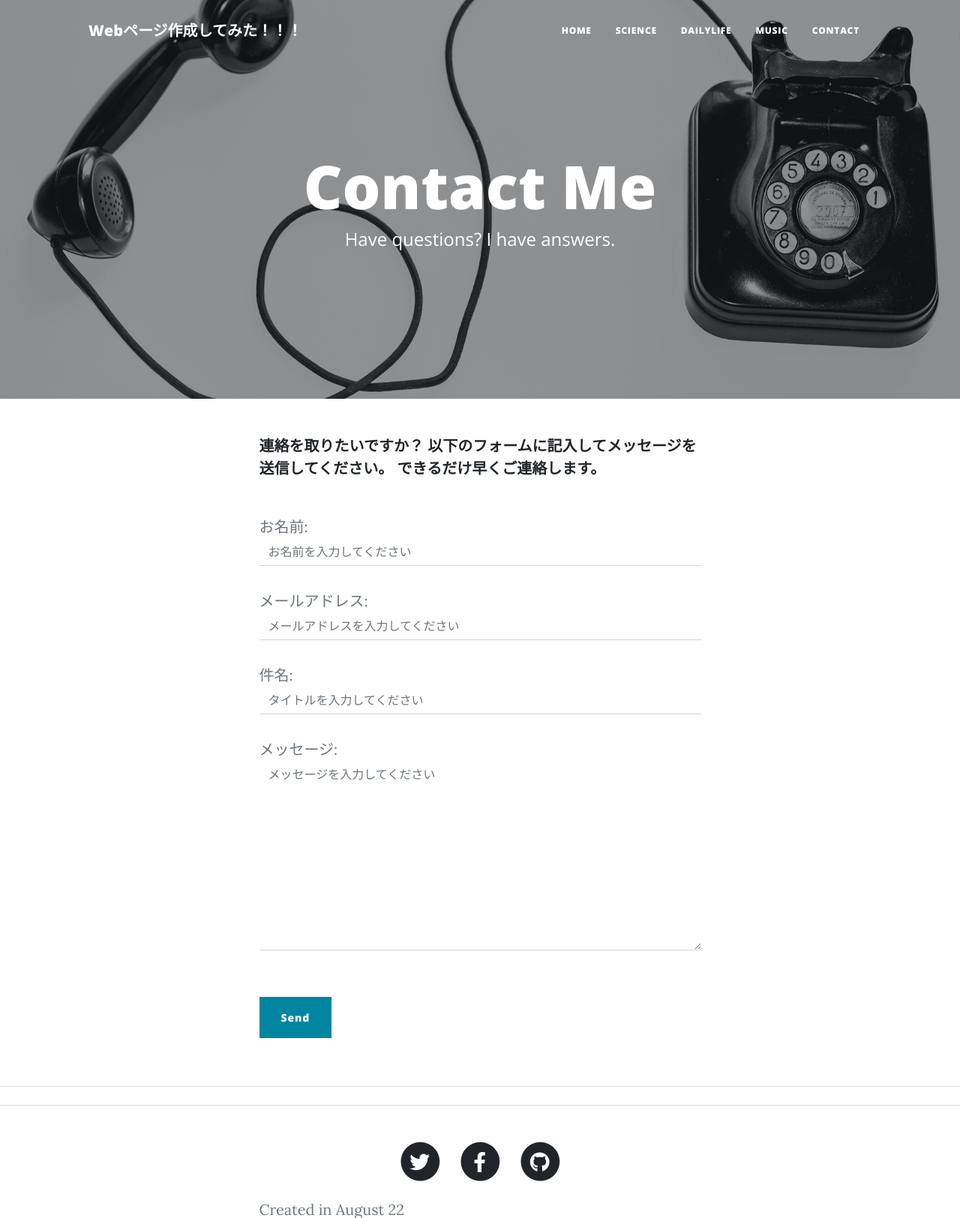
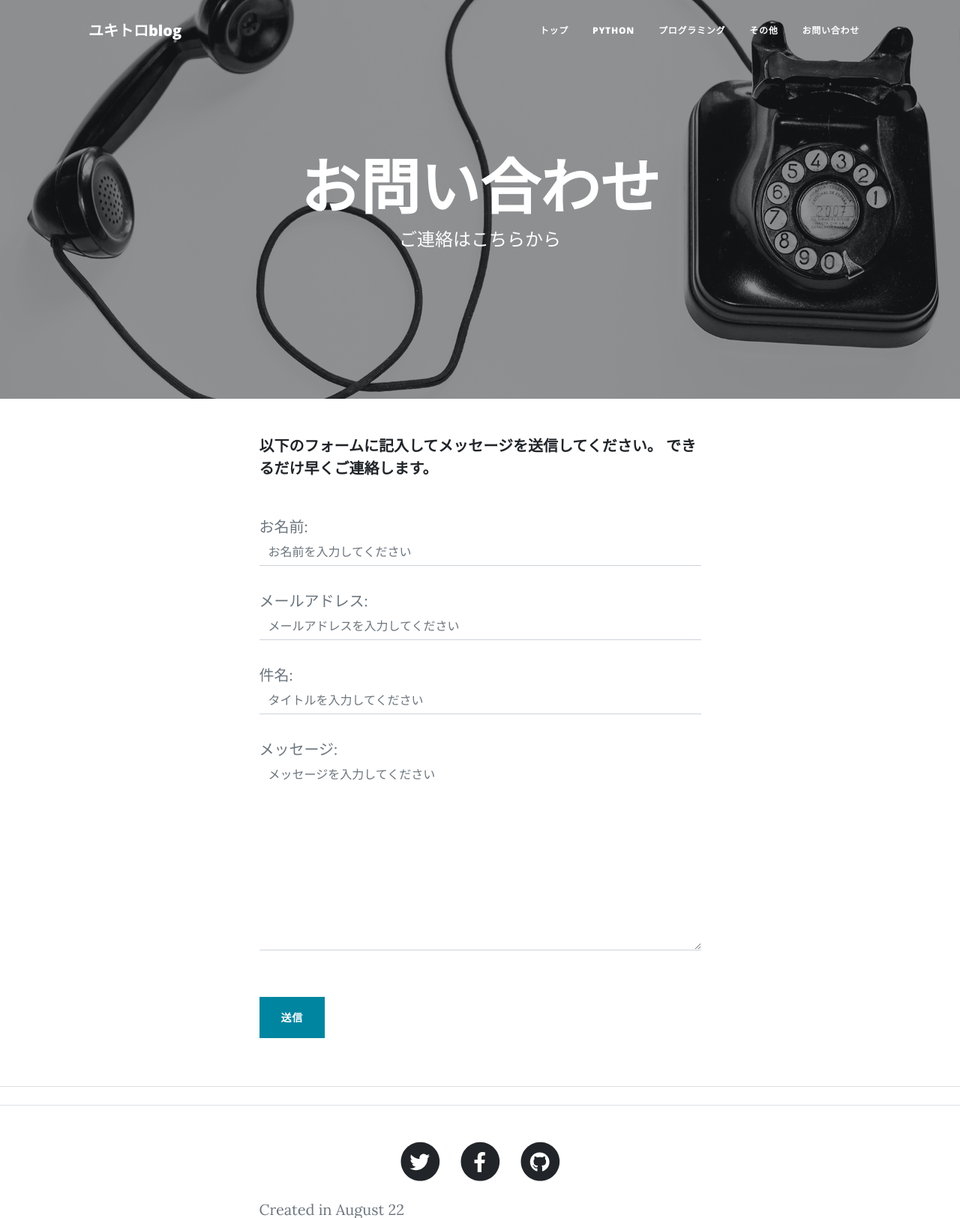
Before and after one commit to nosuke4649001/firstProject_comp, a Django app: page /contact/ in a window 1280 px wide. Shown: the top 1625 px of the page at 75% size. Run offline with Django 3.2, Linux system fonts and the light colour scheme; some libraries are stand-ins or nearby versions.

Commit message:
いろいろ直した

```diff
--- a/blog/models.py
+++ b/blog/models.py
@@ -8,7 +8,7 @@ class BlogPost(models.Model):
     '''
     # カテゴリに設定する項目を入れ子のタプルとして定義
     # 最初の要素はモデルが使用する値、2番目の要素は選択メニューに表示する文字列
-    CATEGORY = (('science', '科学のこと'), ('dailylife', '日常のこと'), ('music', '音楽のこと'))
+    CATEGORY = (('Python', 'Python'), ('プログラミング', 'プログラミング'), ('その他', 'その他'))
 
     # タイトル用のフィールド
     title = models.CharField(
--- a/blog/templates/base.html
+++ b/blog/templates/base.html
@@ -22,18 +22,18 @@
     <!-- Navigation-->
     <nav class="navbar navbar-expand-lg navbar-light" id="mainNav">
         <div class="container px-4 px-lg-5">
-            <a class="navbar-brand" href={% url 'blog:index' %}>Webページ作成してみた！！！</a>
+            <a class="navbar-brand" href={% url 'blog:index' %}>ユキトロblog</a>
             <button class="navbar-toggler" type="button" data-bs-toggle="collapse" data-bs-target="#navbarResponsive" aria-controls="navbarResponsive" aria-expanded="false" aria-label="Toggle navigation">
-                Menu
+
                 <i class="fas fa-bars"></i>
             </button>
             <div class="collapse navbar-collapse" id="navbarResponsive">
                 <ul class="navbar-nav ms-auto py-4 py-lg-0">
-                    <li class="nav-item"><a class="nav-link px-lg-3 py-3 py-lg-4" href="{% url 'blog:index' %}">Home</a></li>
-                    <li class="nav-item"><a class="nav-link px-lg-3 py-3 py-lg-4" href="{% url 'blog:science_list' %}">Science</a></li>
-                    <li class="nav-item"><a class="nav-link px-lg-3 py-3 py-lg-4" href="{% url 'blog:dailylife_list' %}">Dailylife</a></li>
-                <li class="nav-item"><a class="nav-link px-lg-3 py-3 py-lg-4" href="{% url 'blog:music_list' %}">Music</a></li>
-                <li class="nav-item"><a class="nav-link px-lg-3 py-3 py-lg-4" href="{% url 'blog:contact' %}">Contact</a></li>
+                    <li class="nav-item"><a class="nav-link px-lg-3 py-3 py-lg-4" href="{% url 'blog:index' %}">トップ</a></li>
+                    <li class="nav-item"><a class="nav-link px-lg-3 py-3 py-lg-4" href="{% url 'blog:science_list' %}">Python</a></li>
+                    <li class="nav-item"><a class="nav-link px-lg-3 py-3 py-lg-4" href="{% url 'blog:dailylife_list' %}">プログラミング</a></li>
+                <li class="nav-item"><a class="nav-link px-lg-3 py-3 py-lg-4" href="{% url 'blog:music_list' %}">その他</a></li>
+                <li class="nav-item"><a class="nav-link px-lg-3 py-3 py-lg-4" href="{% url 'blog:contact' %}">お問い合わせ</a></li>
             </ul>
         </div>
     </div>
--- a/blog/templates/contact.html
+++ b/blog/templates/contact.html
@@ -10,7 +10,7 @@
 {% load static %}
 <!-- ヘッダー情報のページタイトルは
   ベーステンプレートを利用するページで設定する -->
-{% block title %}Django's Blog - Contact{% endblock %}
+{% block title %}ユキトロblog　-　お問い合わせ{% endblock %}
 
 
   <!-- Page Header -->
@@ -25,9 +25,9 @@
         <div class="col-md-10 col-lg-8 col-xl-7">
           <div class="page-heading">
             <!-- ヘッダーの大見出し(タイトル)を変更 -->
-            <h1>Contact Me</h1>
+            <h1>お問い合わせ</h1>
             <!-- サブタイトルを変更 -->
-            <span class="subheading">Have questions? I have answers.</span>
+            <span class="subheading">ご連絡はこちらから</span>
           </div>
         </div>
       </div>
@@ -44,7 +44,7 @@
       <div class="row gx-4 gx-lg-5 justify-content-center">
         <div class="col-md-10 col-lg-8 col-xl-7">
           <!-- 本文を変更 -->
-          <strong>連絡を取りたいですか？
+          <strong>
                   以下のフォームに記入してメッセージを送信してください。
                   できるだけ早くご連絡します。</strong>
 
@@ -93,7 +93,7 @@
               <!-- 送信用のボタン -->
               <button type="submit"
                       class="btn btn-primary"
-                      id="sendMessageButton">Send</button>
+                      id="sendMessageButton">送信</button>
             </form>
           </div>
         </div>
--- a/blog/views.py
+++ b/blog/views.py
@@ -53,11 +53,11 @@ class ScienceView(ListView):
     # クラス変数modelにモデルBlogPostを設定
     model = BlogPost
     # object_listキーの別名を設定
-    context_object_name = 'science_records'
+    context_object_name = 'Python_records'
     # category='science'のレコードを抽出して
     # 投稿日時の降順で並べ替える
     queryset = BlogPost.objects.filter(
-        category='science').order_by('-posted_at')
+        category='Python').order_by('-posted_at')
     # 1ページに表示するレコードの件数
     paginate_by = 2
 
@@ -74,7 +74,7 @@ class DailylifeView(ListView):
     # category='dailylife'のレコードを抽出して
     # 投稿日時の降順で並べ替える
     queryset = BlogPost.objects.filter(
-        category='dailylife').order_by('-posted_at')
+        category='プログラミング').order_by('-posted_at')
     # 1ページに表示するレコードの件数
     paginate_by = 2
 
@@ -91,7 +91,7 @@ class MusicView(ListView):
     # category='music'のレコードを抽出して
     # 投稿日時の降順で並べ替える
     queryset = BlogPost.objects.filter(
-        category='music').order_by('-posted_at')
+        category='その他').order_by('-posted_at')
     # 1ページに表示するレコードの件数
     paginate_by = 2
 class ContactView(FormView):
```
Also changed, not shown: blog/templates/dailylife_list.html (+6 -5 lines), blog/templates/index.html (+4 -4 lines), blog/templates/music_list.html (+6 -5 lines), blog/templates/post.html (+4 -5 lines), blog/templates/science_list.html (+6 -5 lines), media/markdownx/12280673-53e5-4f50-b14e-36dcb78e5f7b.JPG (added), media/markdownx/2f4d9438-75b5-4963-b2c7-146a6fae77db.JPG (added), 1 other file.
